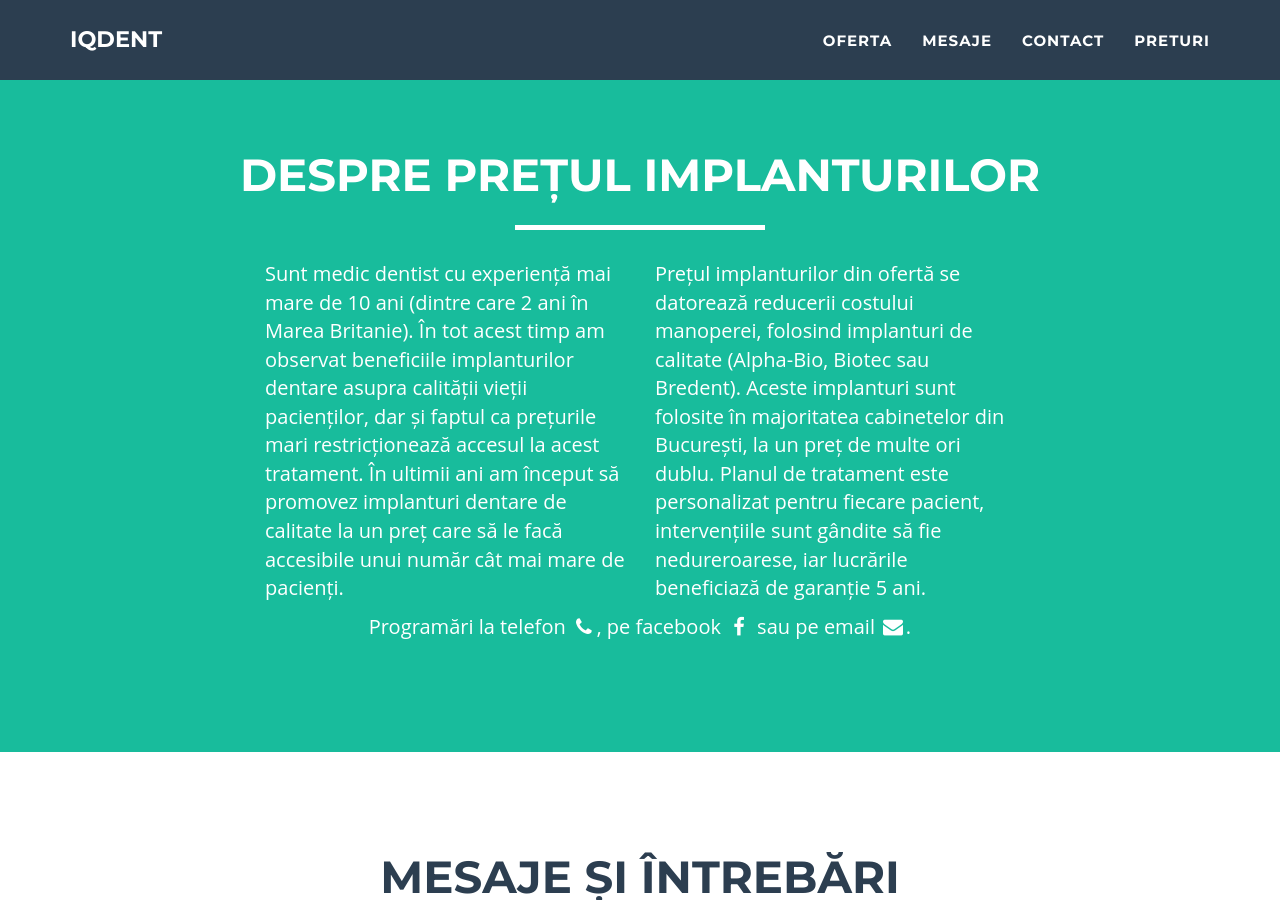
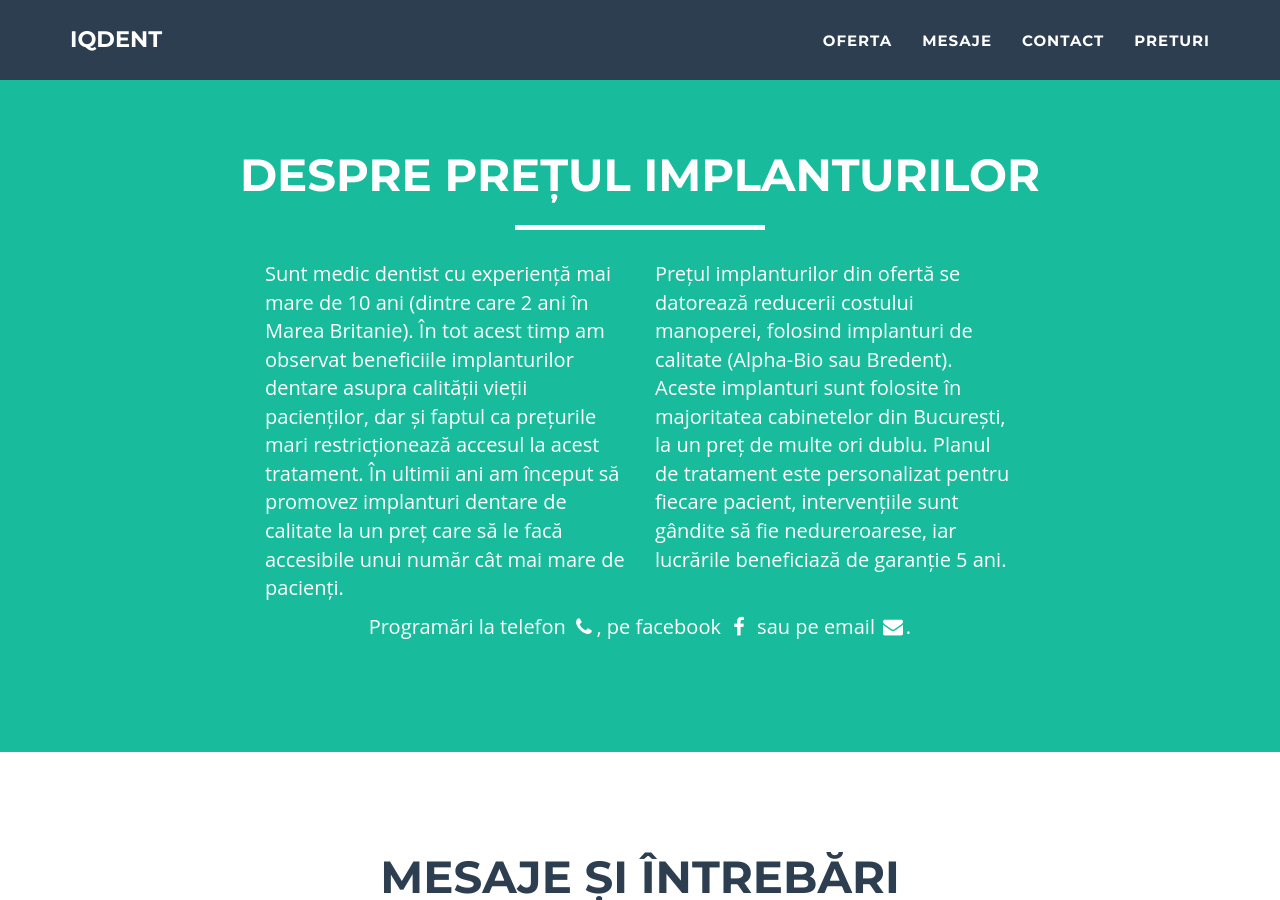
Before and after one commit to littledentgopo/offerdent, a Jekyll site: the page built from index.html, in a window 1280 px wide and 900 px high, scrolled down 1582 px. Built offline with Jekyll 4.4.1, drawn with Linux system fonts in a browser that asks for light colours.

Commit message:
Update section-about.html

```diff
--- a/_includes/section-about.html
+++ b/_includes/section-about.html
@@ -12,7 +12,7 @@
                     </p>
                 </div>
                 <div class="col-lg-4">
-                    <p>Prețul implanturilor din ofertă se datorează reducerii costului manoperei, folosind implanturi de calitate (Alpha-Bio, Biotec sau Bredent). Aceste implanturi sunt folosite în majoritatea cabinetelor din București, la un preț de multe ori dublu. Planul de tratament este personalizat pentru fiecare pacient, intervențiile sunt gândite să fie nedureroarese, iar lucrările beneficiază de garanție 5 ani.
+                    <p>Prețul implanturilor din ofertă se datorează reducerii costului manoperei, folosind implanturi de calitate (Alpha-Bio sau Bredent). Aceste implanturi sunt folosite în majoritatea cabinetelor din București, la un preț de multe ori dublu. Planul de tratament este personalizat pentru fiecare pacient, intervențiile sunt gândite să fie nedureroarese, iar lucrările beneficiază de garanție 5 ani.
                     </p>
                 </div>
 
```
